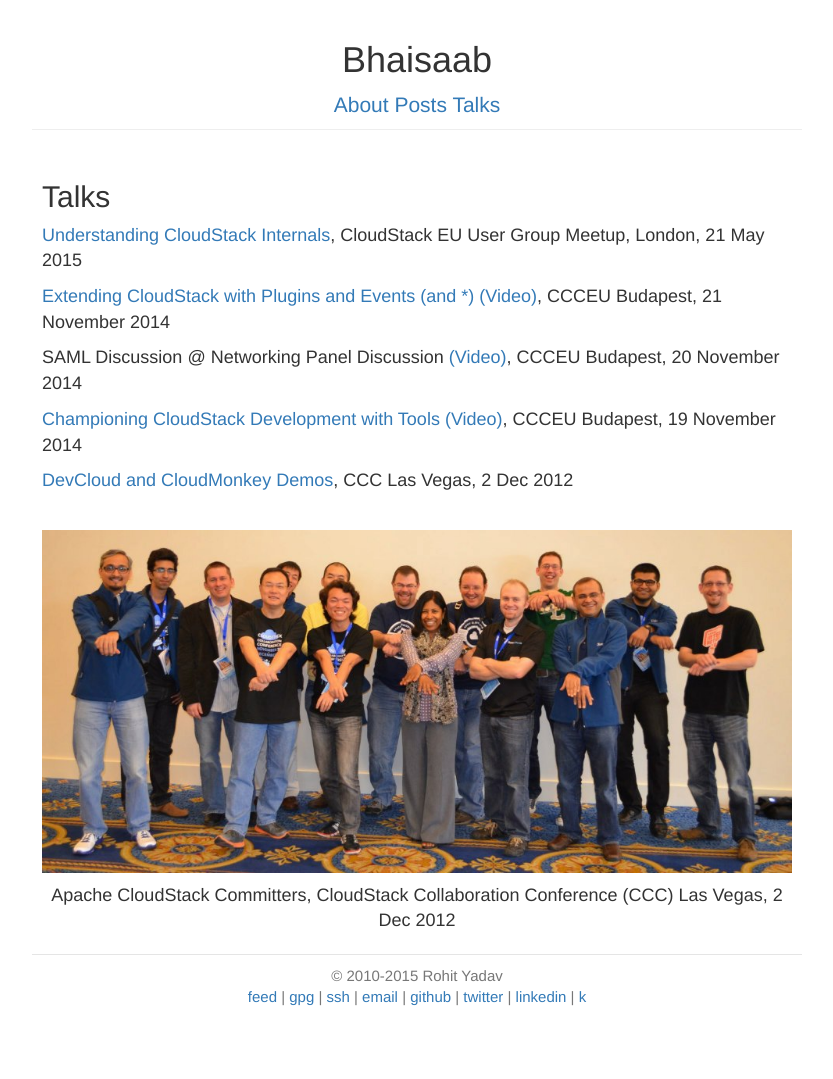
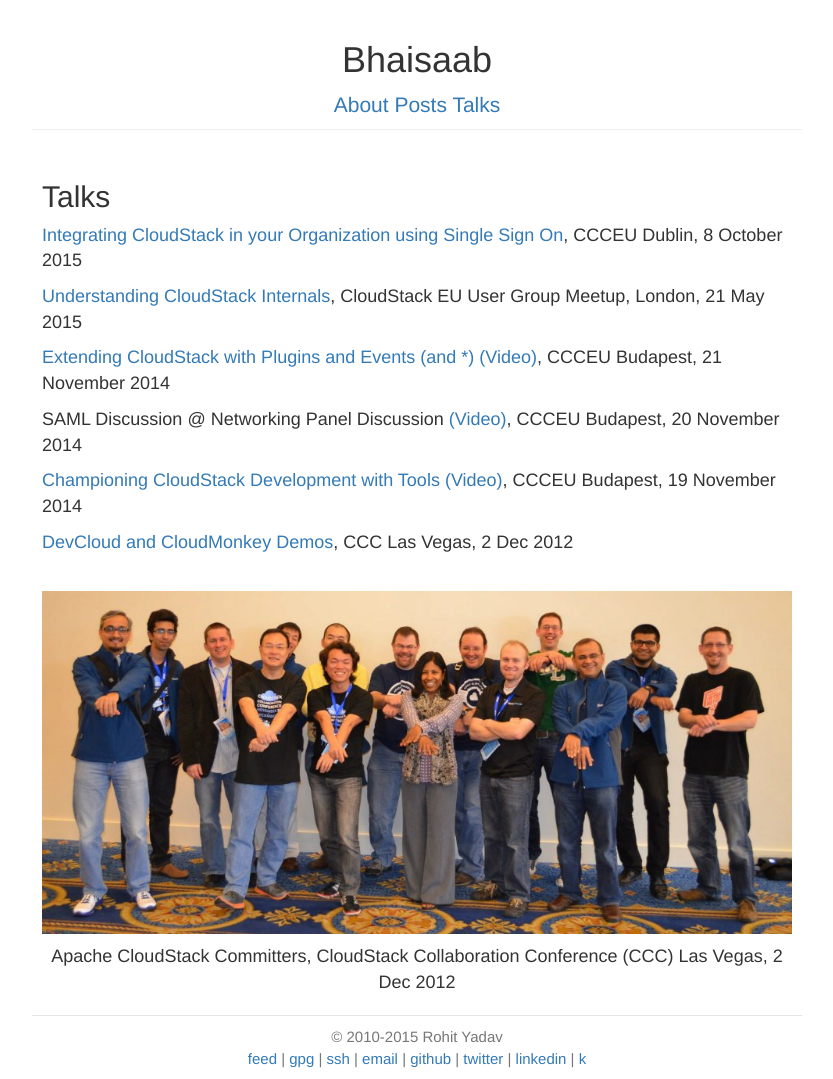
Before and after one commit to rohityadavcloud/rohityadavcloud.github.io, a Jekyll site: the page built from talks.markdown, in a window 1280 px wide. Shown: the whole page, without its empty margins (223-1056 px from the left). Built offline with Jekyll 4.4.1, drawn with Linux system fonts in a browser that asks for light colours; before the commit the page ends 1018 px from its top, so only the background shows below that.

Commit message:
talks: saml sso talk, ccceu dublin 2015
Signed-off-by: Rohit Yadav <rohit.yadav@shapeblue.com>

```diff
--- a/talks.markdown
+++ b/talks.markdown
@@ -4,6 +4,8 @@ title: Talks
 tagline:
 permalink: /talks/
 ---
+
+[Integrating CloudStack in your Organization using Single Sign On](/files/talks/ccceu15-samlsso.pdf), CCCEU Dublin, 8 October 2015
 
 [Understanding CloudStack Internals](/files/talks/london-meetup-understanding-cloudstack-internals.pdf), CloudStack EU User Group Meetup, London, 21 May 2015
 
```
Also changed, not shown: 1 other file.
